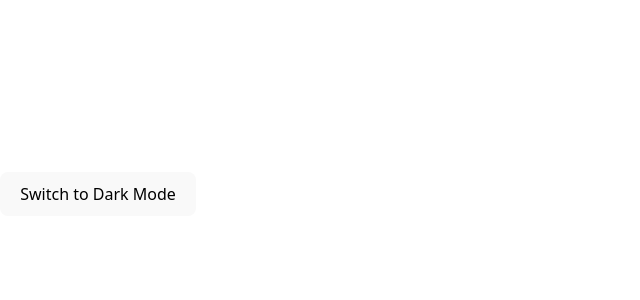
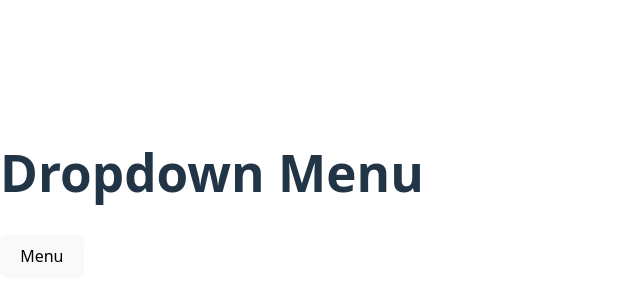
Before and after one commit to mauryajayk/react-interview, a React (Vite) app: page / in a window 1280 px wide. Shown: the part 206-506 px from the top of the page, without its empty margins (0-640 px from the left). Built offline with nearby package versions, Linux system fonts and the light colour scheme.

Commit message:
DropdownMenu

```diff
--- a/src/App.jsx
+++ b/src/App.jsx
@@ -1,5 +1,6 @@
 import React from "react";
-import DarkMode from "./Darkmode";
+import DropdownMenu from "./DropdownMenu";
+//import DarkMode from "./Darkmode";
 //import SearchBar from "./SearchBar";
 //import ApiData from "./ApiData";
 //import DataFetch from "./DataFetch";
@@ -12,6 +13,7 @@
 
 function App() {
   // const items = ["Apple", "Banana", "Grapes", "Mango"];
+  const items = ['Profile', 'Settings', 'Logout'];
   return (
     <div>
       {/* <Counter /> */}
@@ -20,7 +22,8 @@
       {/* <DataFetch /> */}
       {/* <ApiData /> */}
       {/* <SearchBar items={items} /> */}
-      <DarkMode />
+      {/* <DarkMode /> */}
+      <DropdownMenu items={items} />
     </div>
   );
 }
--- /dev/null
+++ b/src/DropdownMenu.jsx
@@ -0,0 +1,19 @@
+import React, { useState } from "react";
+
+function DropdownMenu({items}){
+    const [isOpen, setIsOpen] = useState(false);
+    return(
+        <>
+        <h1>Dropdown Menu</h1>
+        <button onClick={() => setIsOpen(!isOpen)}>Menu</button>
+        {isOpen && (
+            <ul>
+                {items.map((item, index)=> (
+                    <li key={index}>{item}</li>
+                ))}
+            </ul>
+        ) }
+        </>
+    )
+}
+export default DropdownMenu
```
